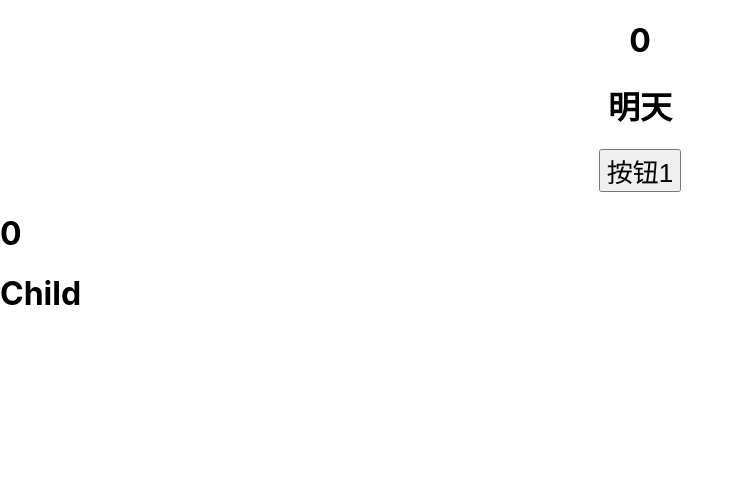
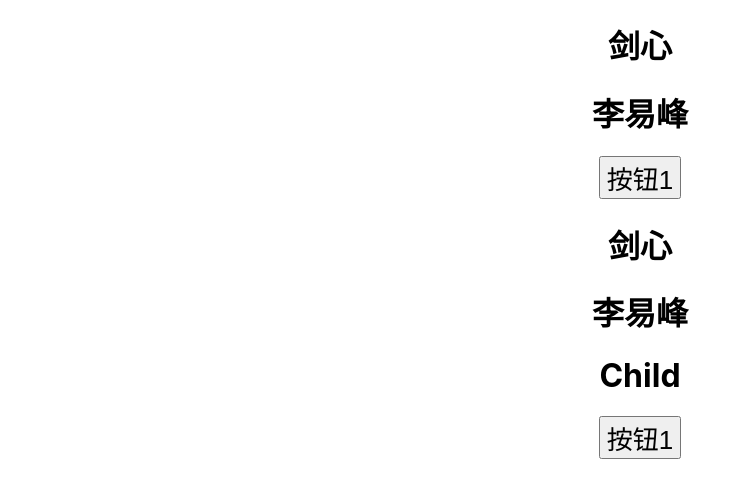
Before and after one commit to lqd1434/minState, a React (Vite) app: page / in a window 1280 px wide. Shown: the top 498 px of the page, without its empty margins (0-751 px from the left). Built offline with nearby package versions, Linux system fonts and the light colour scheme.

Commit message:
:zap:去除无用代码

```diff
--- a/src/App.tsx
+++ b/src/App.tsx
@@ -1,19 +1,17 @@
 import React, { useState } from 'react'
 import './App.css'
-import {useMusicState, useMyState} from "./state";
-import {creatStore} from "./minState/myMiniState";
+import { useMyState} from "./state";
 
 
 function App() {
-  const [ count, setCount ] = useMyState()
-  const [ music,SetMusic ] = useMusicState()
-
+  const [ music, setMusic ] = useMyState()
 
   return (
     <div className="App">
-      <h1>{count}</h1>
-      <h1>{music}</h1>
-      <button onClick={()=>SetMusic('lll')}>按钮1</button>
+      <h1>{music.name}</h1>
+      <h1>{music.singer}</h1>
+      <button onClick={()=>setMusic({name:'剑心5',
+        singer:'李易峰2'})}>按钮1</button>
     </div>
   )
 }
--- a/src/Child.tsx
+++ b/src/Child.tsx
@@ -1,19 +1,17 @@
 import React from "react";
-import {useMusicState, useMyState} from "./state";
+import {useMyState} from "./state";
 
 const Child = () => {
 
-	const [ count, setCount ] = useMyState()
-	// const [{name,singer}, setMusic ] = useMusicState()
-
+	const [ music, setMusic ] = useMyState()
 
 	return (
-			<div>
-				<h1>{count}</h1>
+			<div className="App">
+				<h1>{music.name}</h1>
+				<h1>{music.singer}</h1>
 				<h1>Child</h1>
-				{/*<h1>{name}</h1>*/}
-				{/*<h1>{singer}</h1>*/}
-				{/*<button onClick={()=>setCount({newValue:10})}>按钮2</button>*/}
+				<button onClick={()=>setMusic({name:'剑心5',
+					singer:'李易峰2'})}>按钮1</button>
 			</div>
 	)
 }
--- a/src/minState/myMiniState.ts
+++ b/src/minState/myMiniState.ts
@@ -1,6 +1,5 @@
 import React, {Dispatch, useEffect, useState} from "react";
 import {DispatchFuncType, StoreType, UpdateFuncProps, UpdateFuncType} from "./type";
-import {JudgmentType, TypeEnums} from "./utils/judgment";
 
 
 let Store:StoreType = {}
@@ -102,33 +101,3 @@ export function useStore<T>(name:string,value:T,reducer?:UpdateFuncType<T>):[T,D
 
 	return [ state, store.dispatch];
 }
-
-
-export function creatStore<T extends Object>(creatState:()=>any):[T,DispatchFuncType<T>] {
-	const stateObj = creatState()
-	const keys = Object.keys(stateObj)
-	let reducer:any = null
-	for (const key of keys) {
-		if (JudgmentType(stateObj[key]) === TypeEnums.Func){
-			reducer = stateObj[key]
-		}
-	}
-	let store = getStore<T>(keys[0]);
-	if (!store){
-		store = create<T>(keys[0],stateObj[keys[0]], reducer?? defaultUpdateFunc)
-	}
-	store = store as UStore<T>
-	const [state, setState] = useState<T>(store.state);
-
-	useEffect(() => {
-		//添加状态订阅,用于组件共享状态,实时更新
-		if (!store!.listeners.includes(setState)) {
-			store!.listeners.push(setState);
-		}
-		//组件卸载时取消监听
-		return () => {
-			store!.listeners = store!.listeners.filter((setter: Dispatch<React.SetStateAction<T>>) => setter !== setState)
-		}
-	}, [])
-	return [ state, store.dispatch];
-}
--- a/src/state.ts
+++ b/src/state.ts
@@ -1,19 +1,15 @@
 // import {createStore} from "./minState";
 
-import {creatStore, useStore} from "./minState/myMiniState"
+import { useStore} from "./minState/myMiniState"
 
 export const useMyState =()=>{
 
-	return useStore<number>('count',0,({state,value}) =>value+5 )
+	return useStore<Music>('music',{
+		name:'剑心',
+		singer:'李易峰'
+	})
 }
 
-export const useMusicState =()=>{
-
-	return creatStore<string>(()=>({
-		music:'明天',
-		setMusic:({state, value})=>value
-	}))
-}
 
 interface Music{
 	name:string
```
